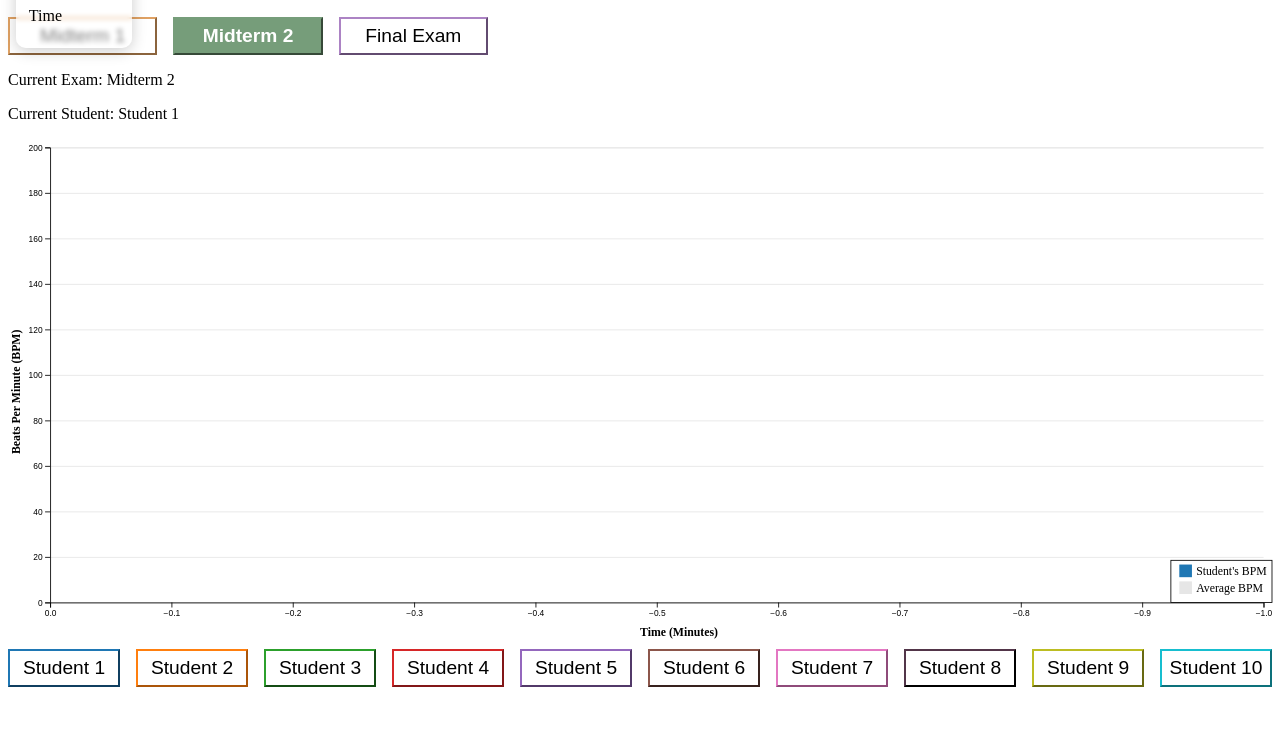
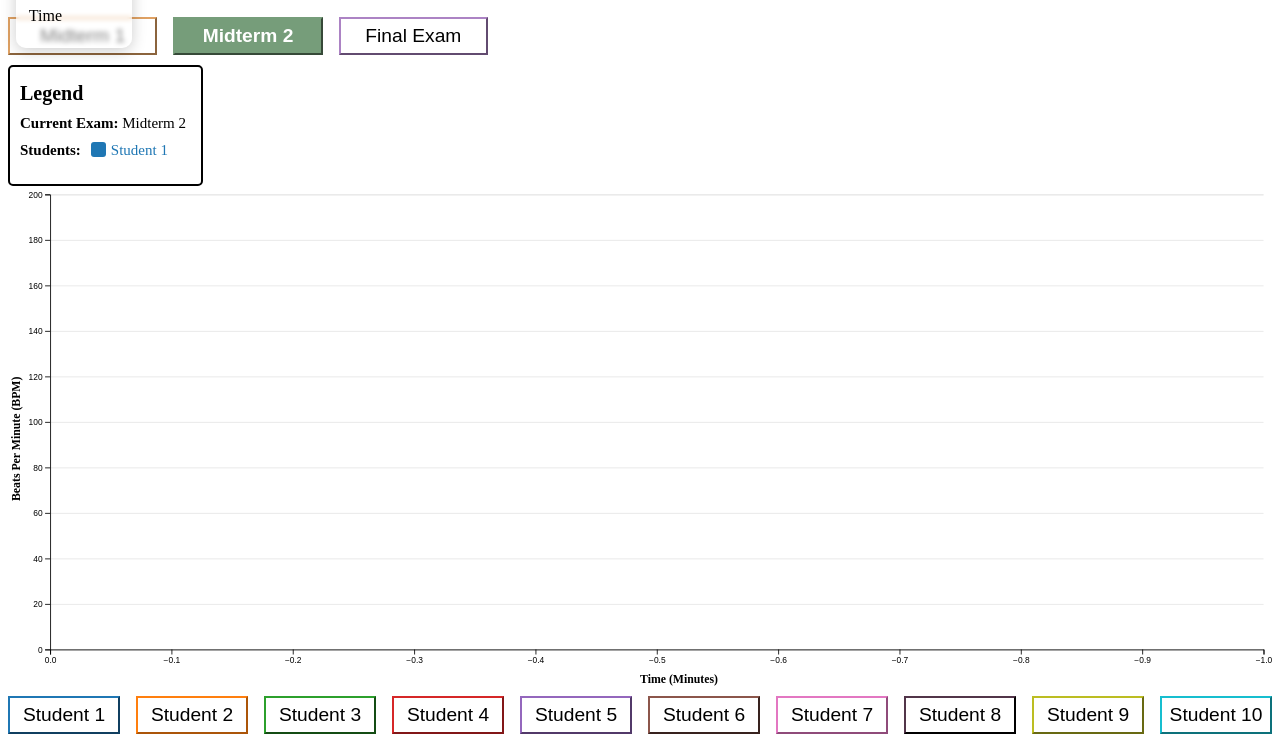
Before and after one commit to JasonLiu134/project3-dsc106, a plain HTML site: page index.html in a window 1280 px wide. Both pictures are taken after a click on the button "Midterm 2". Shown: the part 110-852 px from the top of the page. Before the commit the page ends 805 px from the top, so only its background shows below. Drawn offline with nearby package versions, Linux system fonts and the light colour scheme; no server answers.

Commit message:
Fixed legend to be dynamic with filtered lines.

```diff
--- a/index.html
+++ b/index.html
@@ -18,8 +18,7 @@
         <button class="exam" data-value="Final">Final Exam</button>
     </div>
 
-    <p class="selectedexam">Current Exam: Final</p>
-    <p class="selectedstudent">Current Student: Student 1</p>
+    <div id="legend-container"></div>
 
     <div id="line"></div>
     <dl id="tooltip" class="tooltip">
--- a/style.css
+++ b/style.css
@@ -45,6 +45,21 @@ dd {
 
 .current {
   font-weight: bold;
+}
+
+#legend-container {
+  border: 2px solid black !important;
+  min-width: 100px;
+  max-width: 1000px;
+  top: 80px;
+  left: 20px;
+  margin-top: 10px;
+  padding: 15px;
+  border-radius: 5px;
+  font-size: 15px;
+  padding-left: 10px;
+  display: inline-block;
+  align-content: center;
 }
 
 .buttons {
--- a/visualization.js
+++ b/visualization.js
@@ -9,6 +9,7 @@ let current_exam = default_exam;
 let student_line_visible = true;
 let mean_line_visible = true;
 let mouse_over_legend = false;
+let colors;
 
 //Global Variables for d3 Brush
 let xScale
@@ -35,6 +36,7 @@ document.addEventListener('DOMContentLoaded', async () => {
     brushSelector();
     createMainButtons();
     updateMainHighlight();
+    updateLegend();
 
     //Initializes the current default exam and student values with current classes
     d3.select(`[data-value='${default_exam}']`).classed("current", true);
@@ -125,7 +127,7 @@ function createLinePlot(student, exam) {
     .call(yAxis);
 
     // Define the colors for each student
-    const colors = {
+    colors = {
         'Student 1': d3.schemeCategory10[0],
         'Student 2': d3.schemeCategory10[1],
         'Student 3': d3.schemeCategory10[2],
@@ -144,7 +146,7 @@ function createLinePlot(student, exam) {
     student.forEach(s => {
         const sData = examData[exam].map(d => +d[s]).filter(d => d !== null && d !== 0);
         if (!(s === mainStudent)) {
-            const sLine = svg.append('path')
+            svg.append('path')
                 .datum(sData)
                 .attr('fill', 'none')
                 .attr('stroke', colors[s])
@@ -155,7 +157,7 @@ function createLinePlot(student, exam) {
         }
     });
 
-    const line = svg.append('path')
+    svg.append('path')
         .datum(studentData)
         .attr('fill', 'none')
         .attr('stroke', colors[mainStudent])
@@ -168,7 +170,7 @@ function createLinePlot(student, exam) {
         const filtered = Object.values(row).map(d => +d).filter(d => d !== null && d !== 0);
         return filtered.reduce((sum, value) => sum + value, 0) / filtered.length;
     });
-    const meanLine = svg.append('path')
+    svg.append('path')
         .datum(meanData)
         .attr('fill', 'none')
         .attr('stroke', 'gray')
@@ -177,73 +179,6 @@ function createLinePlot(student, exam) {
         .attr('opacity', 0.2)
         .attr('class', 'mean-line');
 
-    let x = width - 120
-    let y = margin.bottom + 450
-
-    // A draggable legend that allows filtering out the various lines
-    const legend = svg.append("g")
-        .attr("transform", `translate(${x}, ${y})`)
-        .style("cursor", "pointer")
-        .on("mouseenter", () => mouse_over_legend = true)
-        .on("mouseleave", () => mouse_over_legend = false);
-
-    // The legend box
-    legend.append("rect")
-        .attr("width", 120)
-        .attr("height", 50)
-        .attr("fill", "white")
-        .attr("stroke", "black");
-
-    // The student line rect to filter in/out
-    legend.append("rect")
-        .attr("x", 10)
-        .attr("y", 5)
-        .attr("width", 15)
-        .attr("height", 15)
-        .attr("fill", colors[student])
-        .style("cursor", "pointer")
-        .on("click", function() {
-            student_line_visible = !student_line_visible;
-            d3.select(".student-line").style("display", student_line_visible ? "block" : "none");
-            if (!student_line_visible && !mean_line_visible) {
-                highlightLine.style('visibility', 'hidden');
-                highlightCircle.style('visibility', 'hidden');
-                updateTooltipVisibility('hidden');
-            }
-        });
-
-    // The student line indicator
-    legend.append("text")
-        .attr("x", 30)
-        .attr("y", 17)
-        .style("font-size", "14px")
-        .text("Student's BPM");
-
-    // The mean line rect to filter in/out
-    legend.append("rect")
-        .attr("x", 10)
-        .attr("y", 25)
-        .attr("width", 15)
-        .attr("height", 15)
-        .attr("fill", "gray")
-        .attr("opacity", 0.2)
-        .style("cursor", "pointer")
-        .on("click", function() {
-            mean_line_visible = !mean_line_visible;
-            d3.select(".mean-line").style("display", mean_line_visible ? "block" : "none");
-            if (!student_line_visible && !mean_line_visible) {
-                highlightLine.style('visibility', 'hidden');
-                highlightCircle.style('visibility', 'hidden');
-                updateTooltipVisibility('hidden');
-            }
-        });
-
-    // The mean line indicator
-    legend.append("text")
-        .attr("x", 30)
-        .attr("y", 37)
-        .style("font-size", "14px")
-        .text("Average BPM");
 
     // The highlight line when hovering over the plot
     const highlightLine = svg.append('line')
@@ -336,7 +271,8 @@ function selectStudent(optionSelected) {
     mean_line_visible = true;
     d3.select('#line').selectAll('svg').remove();
     createLinePlot(current_students, current_exam);
-    document.getElementsByClassName("selectedstudent")[0].innerText = 'Current Students: ' + current_students;
+    updateLegend();
+    // document.getElementsByClassName("selectedstudent")[0].innerText = 'Current Students: ' + current_students;
     brushSelector();
     updateMainStudents();
 }
@@ -381,6 +317,26 @@ function updateMainHighlight() {
     d3.select(`button.mainselect[data-value="${mainStudent}"]`).classed("current", true);
 }
 
+// Function to update the legend at the top left
+function updateLegend() {
+    let legendContainer = d3.select("#legend-container");
+
+    // Generate legend content
+    let legendHTML = `<div style="font-size: 20px; margin-bottom: 10px; font-weight: bold;">Legend</div>`;
+    legendHTML += `<div><strong>Current Exam:</strong> ${current_exam}</div>`;
+    legendHTML += `<div style="display: flex; flex-direction: row; flex-wrap: nowrap; gap: 10px; padding-top: 10px; padding-bottom: 10px;"><strong>Students:</strong>`;
+
+    current_students.forEach(student => {
+        legendHTML += `<div style="display: flex; gap: 5px; white-space: nowrap;">
+            <span style="width: 15px; height: 15px; background: ${colors[student]}; display: inline-block; border-radius: 3px;"></span>
+            <span style="color: ${colors[student]};">${student}</span>
+        </div>`;
+    });
+    legendHTML += `</div>`;
+
+    legendContainer.html(legendHTML);
+}
+
 // Allow buttons to change currently selected student
 d3.selectAll(".option").on("click", function() {
     const selectedStudent = d3.select(this).attr("data-value");
@@ -394,7 +350,8 @@ function selectExam(examSelected) {
     mean_line_visible = true;
     d3.select('#line').selectAll('svg').remove();
     createLinePlot(current_students, current_exam);
-    document.getElementsByClassName("selectedexam")[0].innerText = 'Current Exam: ' + current_exam;
+    updateLegend();
+    // document.getElementsByClassName("selectedexam")[0].innerText = 'Current Exam: ' + current_exam;
     brushSelector();
 
     //Included to update the current exam when its button when pressed
```
